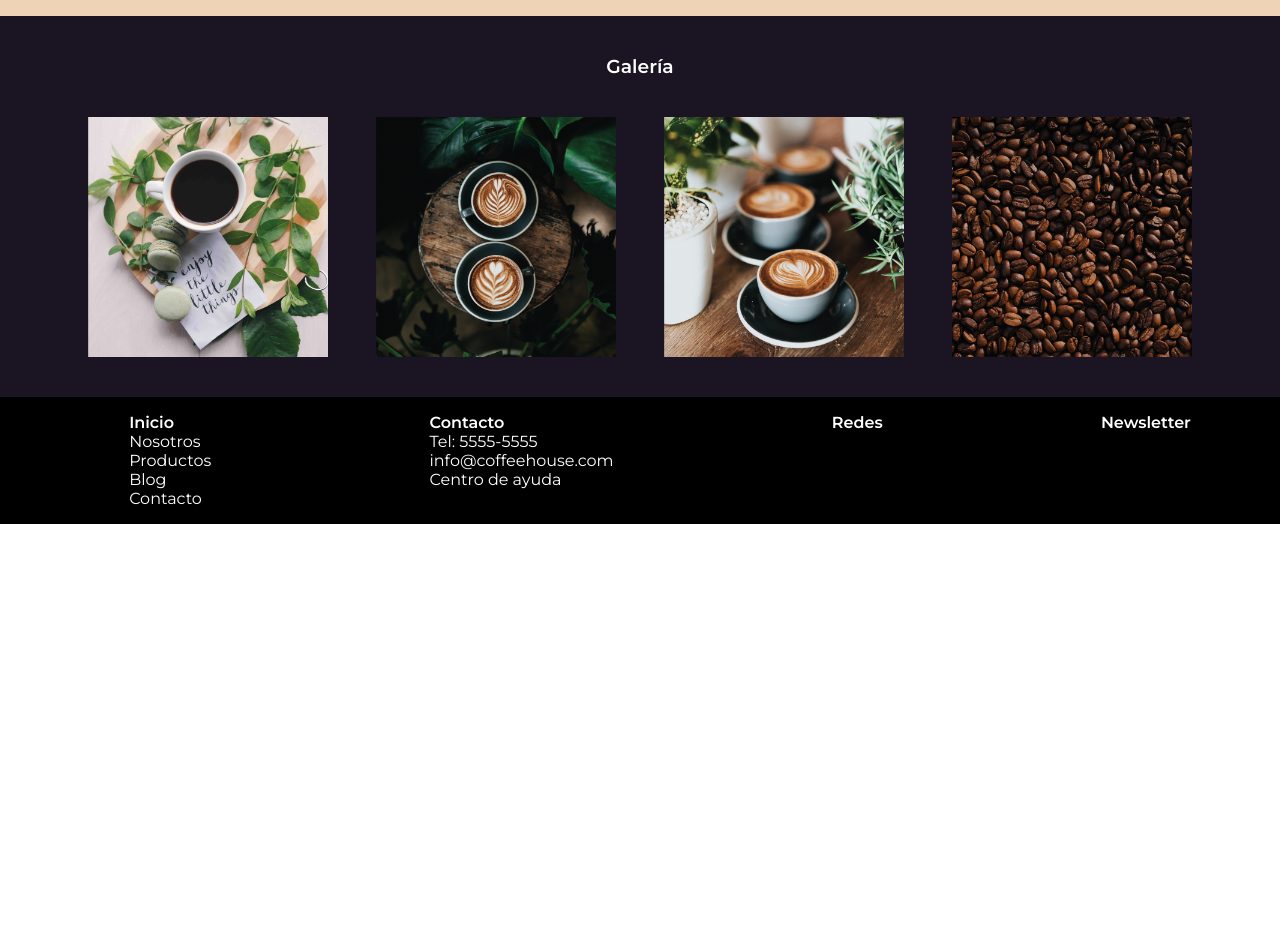
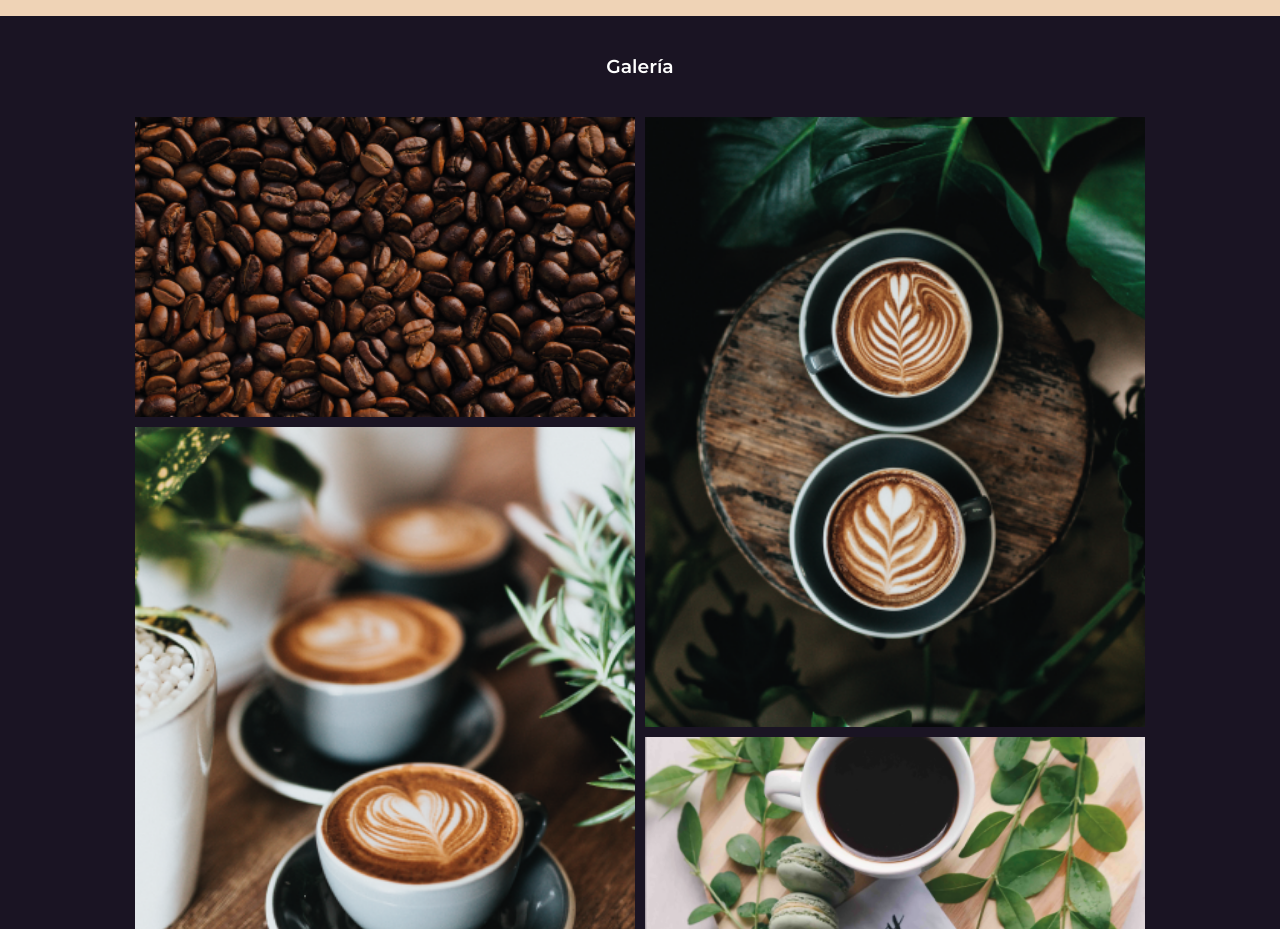
Before and after one commit to ysagomes/cafeteria_coffe_house, a plain HTML site: page Pages/Nosotros.html in a window 1280 px wide. Shown: the part 783-1712 px from the top of the page. Before the commit the page ends 1307 px from the top, so only its background shows below. Drawn offline with Linux system fonts and the light colour scheme.

Commit message:
modifique la galeria con grid

```diff
--- a/CSS/estilo.css
+++ b/CSS/estilo.css
@@ -31,7 +31,7 @@ body{
     display: flex;
     flex-direction: row;
     justify-content: center;
-    justify-items: center;
+    align-items: center;
 }
 .menuPrincipal__nav__texto{
     list-style-type: none;
@@ -178,10 +178,40 @@ body{
     padding: 20px;
 }
 .galeria__imagenes{
-    display: flex;
-    flex-direction: row;
-    justify-content: space-evenly;
+    display: grid;
+    grid-template-columns: repeat(2, 500px);
+    grid-template-rows: repeat(3, 300px);
+    gap: 10px 10px;
+    grid-template-areas:
+        "imagen1 imagen2"
+        "imagen3 imagen2"
+        "imagen3 imagen4";
+    justify-content: center;
     padding: 20px;
+}
+.imagen1{
+    grid-area: imagen1;
+    background-image: url(../Images/galeria-4.png);
+    background-position: center;
+    background-size: cover;
+}
+.imagen2{
+    grid-area: imagen2;
+    background-image: url(../Images/galeria-2.png);
+    background-position: center;
+    background-size: cover;
+}
+.imagen3{
+    grid-area: imagen3;
+    background-image: url(../Images/galeria-3.png);
+    background-position: center;
+    background-size: cover;
+}
+.imagen4{
+    grid-area: imagen4;
+    background-image: url(../Images/galeria-1.png);
+    background-position: center;
+    background-size: cover;
 }
 .galeria h3{
     color: white;
@@ -398,6 +428,10 @@ body{
     width: 50px;
     height: 50px;
 }
+.galeria__imagenes{
+    grid-template-columns: repeat(2, 300px);
+    grid-template-rows: repeat(3, 250px);
+}
 }
 
 
@@ -469,9 +503,8 @@ body{
     align-items: center;
 }
 .galeria__imagenes{
-    flex-direction: column;
-    align-items: center;
-    padding: 0;
+    grid-template-columns: repeat(2, 150px);
+    grid-template-rows: repeat(3, 200px);
 }
 .galeria img{
     width: 50%;
--- a/Pages/Nosotros.html
+++ b/Pages/Nosotros.html
@@ -62,10 +62,10 @@
     <section class="galeria">
         <h3>Galería</h3>
         <div class="galeria__imagenes">
-            <img src="../Images/galeria-1.png" alt="nota café">
-            <img src="../Images/galeria-2.png" alt="arte latte">
-            <img src="../Images/galeria-3.png" alt="café amigos">
-            <img src="../Images/galeria-4.png" alt="granos café">
+            <div class="imagen1"></div>
+            <div class="imagen2"></div>
+            <div class="imagen3"></div>
+            <div class="imagen4"></div>
         </div>
     </section>
 
```
